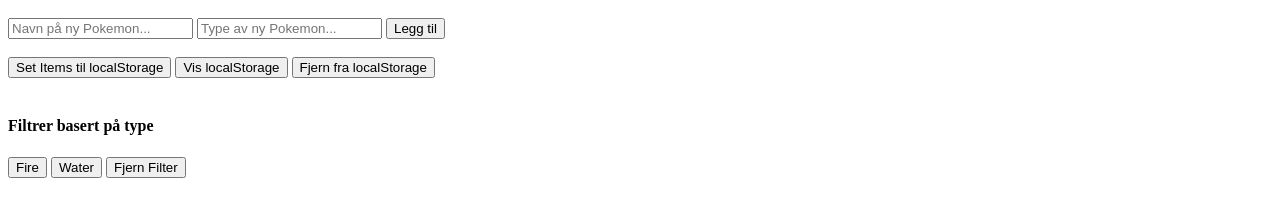
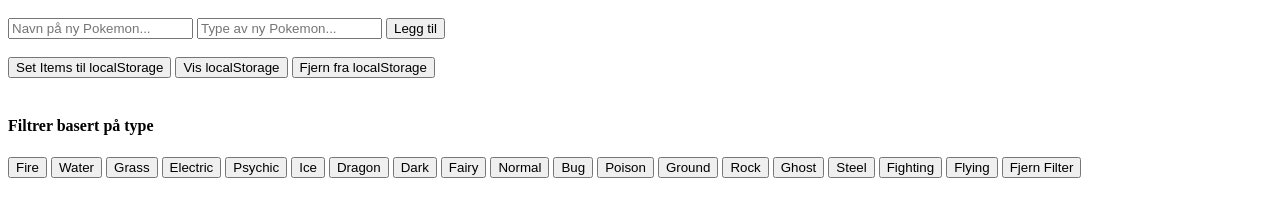
Before and after one commit to Yussi0808/Eksamen-Emne-4-Javascript-og-API, a plain HTML site: page index.html in a window 1280 px wide. Shown: the part 101-318 px from the top of the page. Drawn offline with Linux system fonts and the light colour scheme; no server answers.

Commit message:
Update index.html

```diff
--- a/index.html
+++ b/index.html
@@ -33,6 +33,22 @@
       <h4>Filtrer basert på type</h4>
       <button class="filter-btn" data-type="fire">Fire</button>
       <button class="filter-btn" data-type="water">Water</button>
+      <button class="fliter-btn" data-type="grass">Grass</button>
+      <button class="fliter-btn" data-type="electric">Electric</button>
+      <button class="fliter-btn" data-type="psychic">Psychic</button>
+      <button class="filter-btn" data-type="ice">Ice</button>
+      <button class="filter-btn" data-type="dragon">Dragon</button>
+      <button class="filter-btn" data-type="dark">Dark</button>
+      <button class="filter-btn" data-type="fairy">Fairy</button>
+      <button class="filter-btn" data-type="normal">Normal</button>
+      <button class="filter-btn" data-type="bug">Bug</button>
+      <button class="filter-btn" data-type="poison">Poison</button>
+      <button class="filter-btn" data-type="ground">Ground</button>
+      <button class="filter-btn" data-type="rock">Rock</button>
+      <button class="filter-btn" data-type="ghost">Ghost</button>
+      <button class="filter-btn" data-type="steel">Steel</button>
+      <button class="filter-btn" data-type="fighting">Fighting</button>
+      <button class="filter-btn" data-type="flying">Flying</button>
       <button class="filter-btn" data-type="all">Fjern Filter</button>
     </div>
     <br />
```
